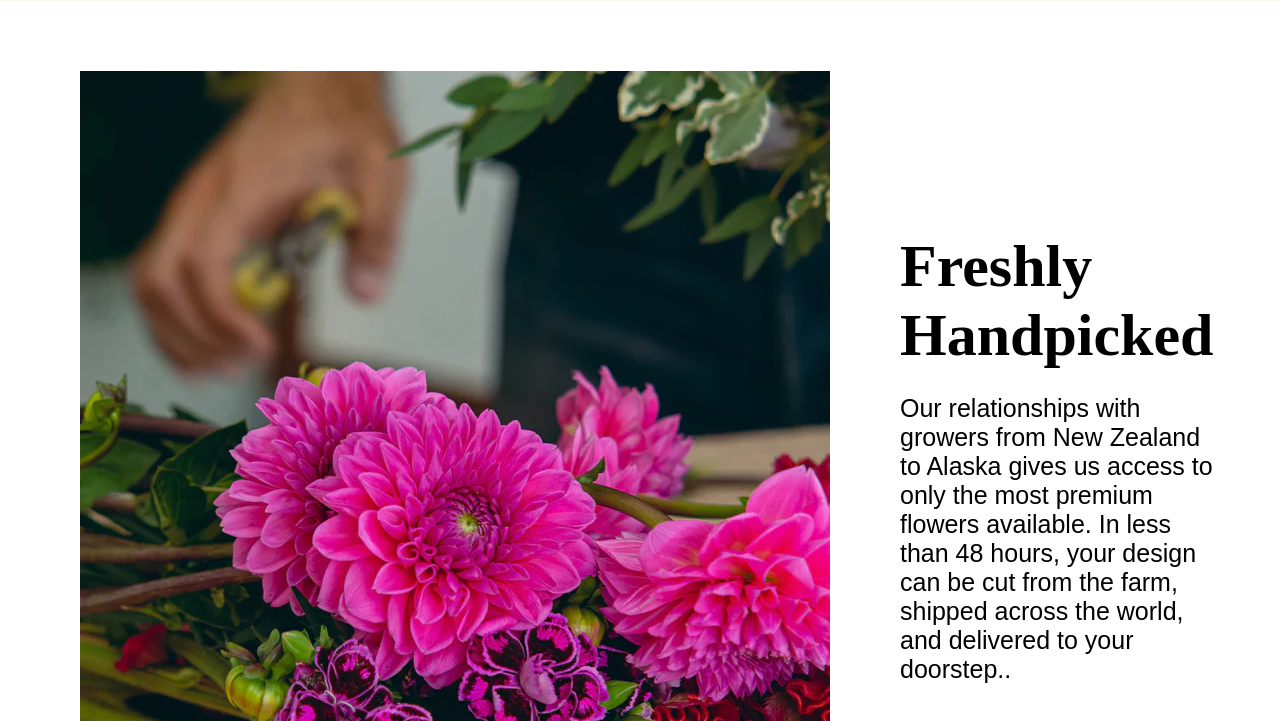
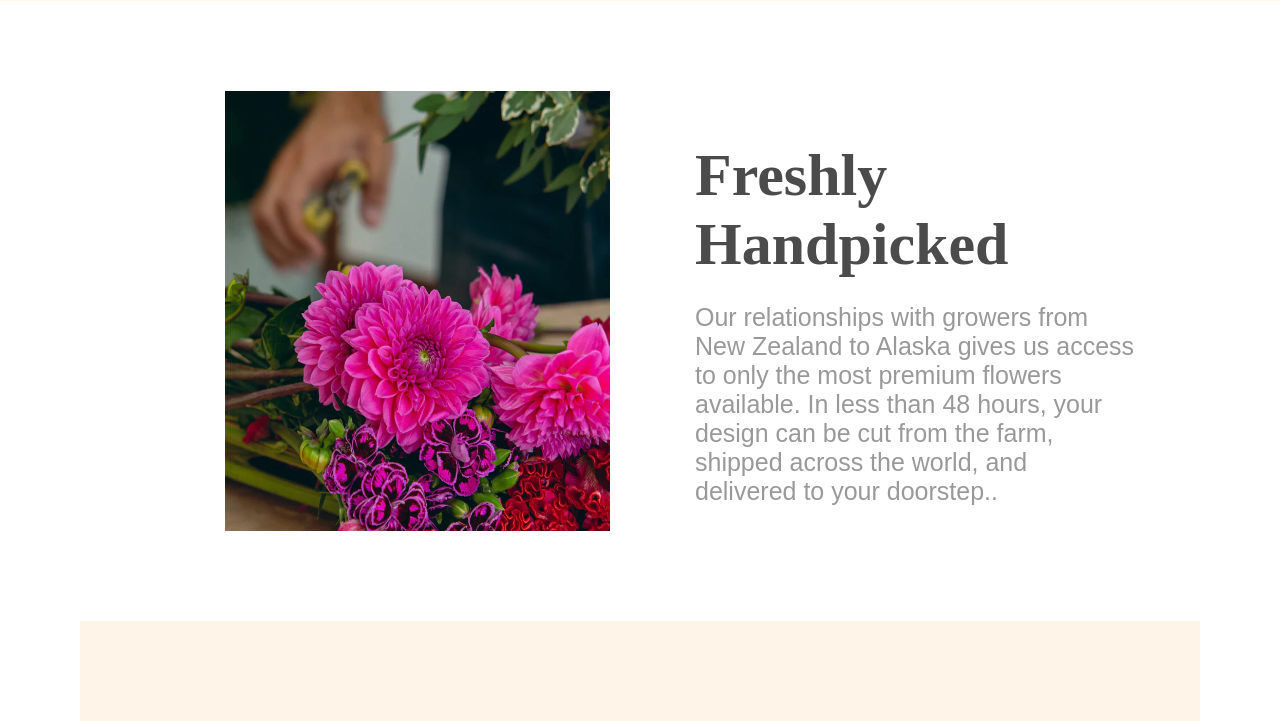
Before and after one commit to RinesaGerxhaliu/FlowerShop, a PHP site: page /AboutUs.html in a window 1280 px wide. Shown: the part 1038-1759 px from the top of the page. Run offline with PHP 8.4, Linux system fonts and the light colour scheme.

Commit message:
changes in AboutUs
e heka do kod qe e pata bo comment tanin edhe i ndreqa do sene

```diff
--- a/assets/AU.css
+++ b/assets/AU.css
@@ -122,57 +122,38 @@ header ul li {
     padding-bottom: 120px;
 }
 
-/* .section-aboutUs{
+
+.section-about {
     display: flex;
-    justify-content: space-between;
+    justify-content: space-evenly;
     flex-direction: row;
-    margin: 60px;
-    /* padding: 30px; */
-    /* width: 70%;
-    text-align: center;
+    margin: 90px;
 }
 
-.image-inside{
-    padding: 30px;
-}
-
-.image-inside img{
-    max-width: 100%;
-}
-
-.text-aboutUs{
-    display: flex;
-    flex-direction: column;
-
-} */
-.section-about {
-    display: flex;
-    justify-content: space-between;
-    flex-direction: row;
-    /* margin-top: -40px; */
-}
-
-.section-about{
-    margin: 70px 80px;
-    width: 50%;
+.section-about img{
+    width: 35%;
+    margin-left: 80px;
 }
 
 .site-container{
-    width: 100%;
+    width: 40%;
     display: flex;
     justify-content: center;
-    margin-left: 70px;
+    margin-left: 30px;
     flex-direction: column;
 }
 
 .site-container h2 {
     font-size: 60px;
-    margin-bottom: -1px;
+    margin-bottom: -0.5px;
+    color: #4b4b4b;
+    font-family: 'Times New Roman', Times, serif;
 }
 
 .site-container p {
     font-size: 25px;
     font-family: Arial, Helvetica, sans-serif;
+    color: #999;
 }
 
 
```
Also changed, not shown: AboutUs.html (+6 -80 lines).
